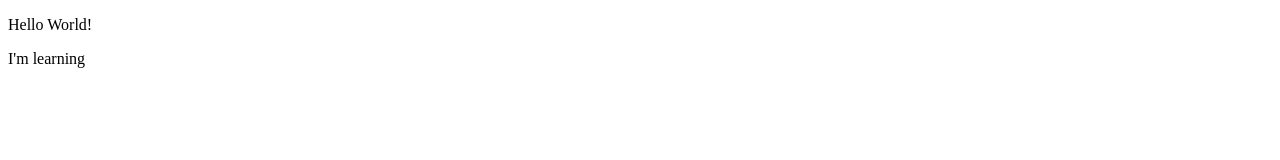
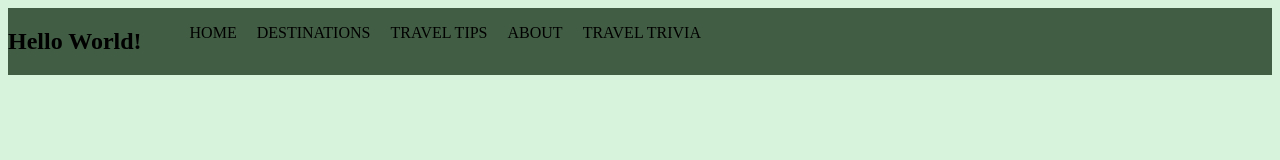
Before and after one commit to virgilxu123/web-systems-tech2, a plain HTML site: page index.html in a window 1280 px wide. Drawn offline with Linux system fonts and the light colour scheme.

Commit message:
modified

```diff
--- a/index.html
+++ b/index.html
@@ -3,9 +3,22 @@
     <head>
         <title>Home Page</title>
         <meta name="viewport" content="width=device-width, initial-scale=1.0">
+        <link rel="stylesheet" href="styles/style.css">
     </head>
     <body>
-        <p>Hello World!</p>
-        <p>I'm learning</p>
+        <div id="flex-container">
+            <div>
+                <h2>Hello World!</h2>
+            </div>
+            <div>
+                <ul>
+                    <li>HOME</li>
+                    <li>DESTINATIONS</li>
+                    <li>TRAVEL TIPS</li>
+                    <li>ABOUT</li>
+                    <li>TRAVEL TRIVIA</li>
+                </ul>
+            </div>
+        </div>
     </body>
 </html>
--- a/styles/style.css
+++ b/styles/style.css
@@ -0,0 +1,11 @@
+body {
+    background-color: #d8f3dc;
+}
+li {
+    display: inline;
+    padding: 8px;
+}
+#flex-container {
+    display: flex;
+    background-color: #415d43;
+}
```
